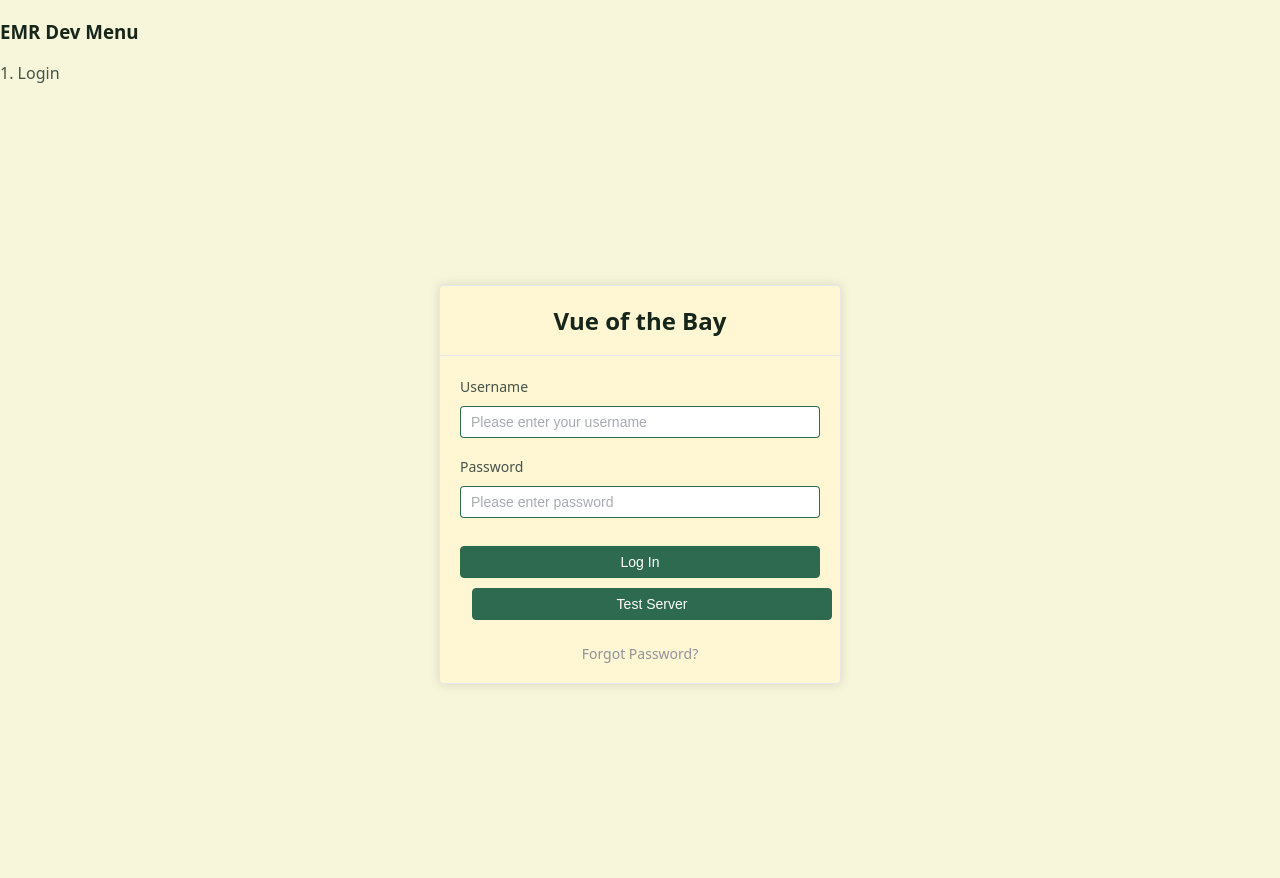
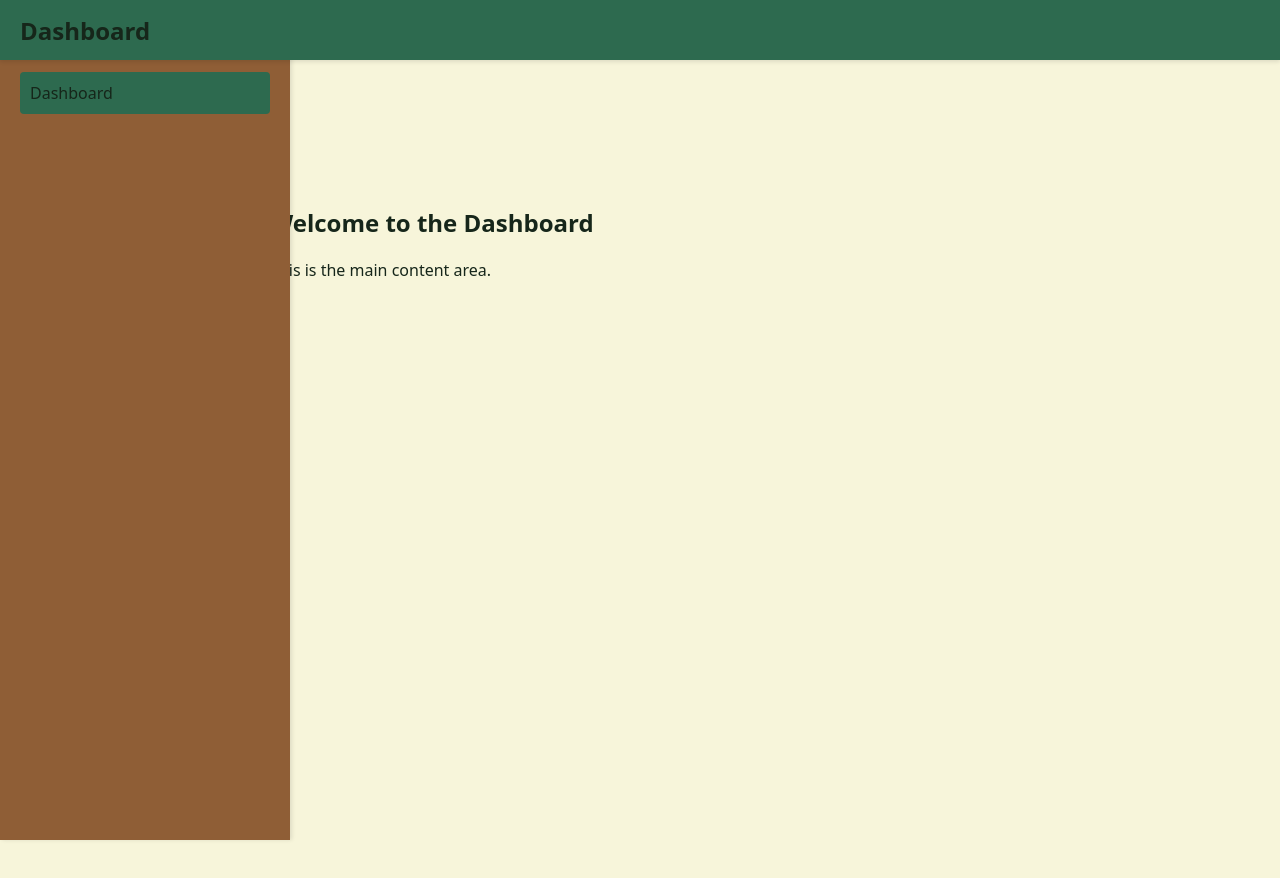
Before and after one commit to 2026bayviewglenEMR/view-of-the-bay, a Vue app in the folder frontend/: page /dashboard in a window 1280 px wide. Before the commit this address led to /login. Shown: the top 878 px of the page. Built offline with nearby package versions, Linux system fonts and the light colour scheme.

Commit message:
Added dashboard page

```diff
--- a/frontend/src/App.vue
+++ b/frontend/src/App.vue
@@ -3,7 +3,9 @@
     <nav class="dev-navigation">
       <h3>EMR Dev Menu</h3>
       <div class="nav-links">
-        <router-link to="/login" class="nav-btn">1. Login</router-link>
+        <router-link to="/login" class="nav-btn">- Login</router-link>
+      <div></div>
+        <router-link to="/dashboard" class="nav-btn">- Dashboard</router-link>
       </div>
     </nav>
 
--- a/frontend/src/router/index.js
+++ b/frontend/src/router/index.js
@@ -13,6 +13,11 @@ const router = createRouter({
       name: 'login',
       component: () => import('../views/Login.vue')
     },
+    {
+      path: '/dashboard',
+      name: 'dashboard',
+      component: () => import('../views/Dashboard.vue')
+    },
   ]
 })
 
@@ -21,13 +26,13 @@ const openRoutes = [
   '/login'
 ]
 
-router.beforeEach((to, from, next) => {
-  //if the route requires a token, go to login
-  if (localStorage.getItem("token") || openRoutes.includes(to.path)) {
-    next();
-  } else {
-    next('/login');
-  }
-});
+// router.beforeEach((to, from, next) => {
+//   //if the route requires a token, go to login
+//   if (localStorage.getItem("token") || openRoutes.includes(to.path)) {
+//     next();
+//   } else {
+//     next('/login');
+//   }
+// });
 
 export default router
--- a/frontend/src/styles.css
+++ b/frontend/src/styles.css
@@ -7,7 +7,9 @@
 
   /* Backgrounds */
   --color-bg: #f7f5da;
+  --color-bg-dark: #11270b;
   --color-paper: #fff6d4;
+  --color-sidebar-dark: #8f5e36;
 
   /* Brand Colors */
   --color-primary: #2D6A4F;
--- /dev/null
+++ b/frontend/src/views/Dashboard.vue
@@ -0,0 +1,92 @@
+<template>
+    <div class="top-bar">
+        <h1 class="title">Dashboard</h1>
+        <div class="user-info">
+            <!-- Add user info or logout button here -->
+        </div>
+    </div>
+    <div class="sidebar">
+        <nav class="nav-menu">
+            <router-link to="/" class="nav-link">Home</router-link>
+            <router-link to="/dashboard" class="nav-link">Dashboard</router-link>
+            <!-- Add more links as needed -->
+        </nav>
+    </div>
+    <div class="main-content">
+        <!-- Main dashboard content goes here -->
+        <h2>Welcome to the Dashboard</h2>
+        <p>This is the main content area.</p>
+    </div>
+</template>
+
+
+<script setup>
+
+</script>
+
+
+<style scoped>
+.top-bar {
+    position: fixed;
+    top: 0;
+    left: 0;
+    right: 0;
+    height: 60px;
+    background-color: var(--color-primary);
+    color: var(--color-text-1-dark);
+    display: flex;
+    align-items: center;
+    justify-content: space-between;
+    padding: 0 20px;
+    box-shadow: 0 2px 4px rgba(0,0,0,0.1);
+    z-index: 1000;
+}
+
+.title {
+    margin: 0;
+    font-size: 1.5rem;
+}
+
+.sidebar {
+    position: fixed;
+    left: 0;
+    top: 0;
+    width: 250px;
+    height: 100vh;
+    background-color: var(--color-sidebar-dark);
+    color: var(--color-text-1-dark);
+    padding: 20px;
+    box-shadow: 2px 0 4px rgba(0,0,0,0.1);
+    z-index: 999;
+}
+
+.nav-menu {
+    display: flex;
+    flex-direction: column;
+    gap: 10px;
+}
+
+.nav-link {
+    color: var(--color-text-1-dark);
+    text-decoration: none;
+    padding: 10px;
+    border-radius: 4px;
+    transition: background-color 0.2s;
+}
+
+.nav-link:hover {
+    background-color: rgba(255, 255, 255, 0.1);
+}
+
+.nav-link.router-link-active {
+    background-color: var(--color-primary);
+}
+
+.main-content {
+    margin-left: 250px;
+    padding-top: 60px;
+    padding: 80px 20px 20px 20px;
+    background-color: var(--color-bg);
+    min-height: calc(100vh - 60px);
+}
+</style>
```
